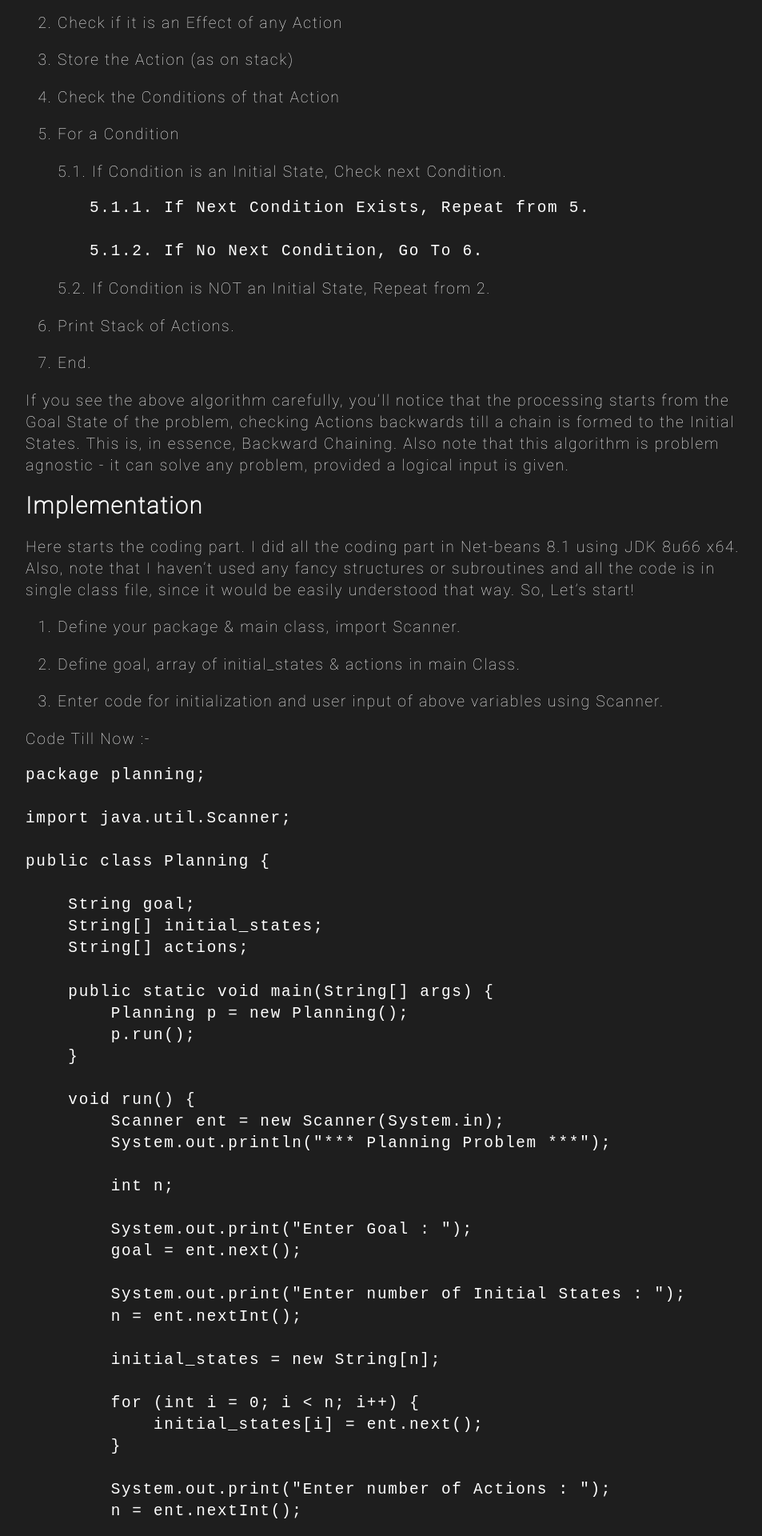
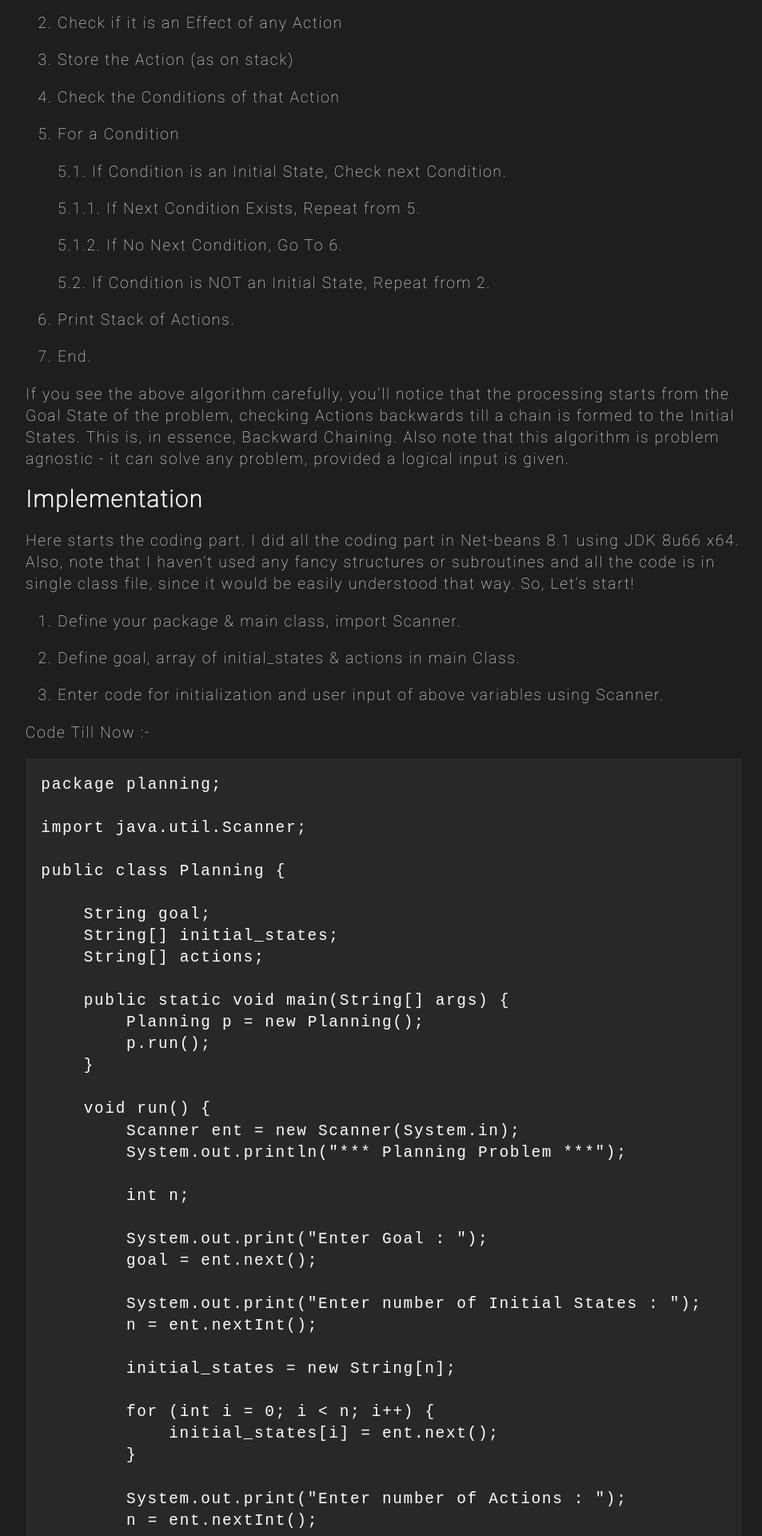
Before and after one commit to EMPAT94/empat94.github.io, a Jekyll site: the page built from _posts/2015-12-23-Planning-Problem-Part-1.md, in a window 1280 px wide. Shown: the part 1885-3805 px from the top of the page at 80% size, without its empty margins (160-1113 px from the left). Built offline with Jekyll 4.4.1, drawn with Linux system fonts in a browser that asks for light colours.

Commit message:
Fixed code display on mobile

```diff
--- a/_posts/2015-12-23-Planning-Problem-Part-1.md
+++ b/_posts/2015-12-23-Planning-Problem-Part-1.md
@@ -53,9 +53,9 @@
 
     5.1. If Condition is an Initial State, Check next Condition.
 
-          5.1.1. If Next Condition Exists, Repeat from 5.
+    5.1.1. If Next Condition Exists, Repeat from 5.
 
-          5.1.2. If No Next Condition, Go To 6.
+    5.1.2. If No Next Condition, Go To 6.
 
     5.2. If Condition is NOT an Initial State, Repeat from 2.
 
--- a/_sass/main.scss
+++ b/_sass/main.scss
@@ -50,6 +50,13 @@
 
 a {
   text-decoration: none;
+}
+
+code {
+  padding: 1em;
+  display: block;
+  background-color: rgb(40, 40, 40);
+  overflow-x: scroll;
 }
 
 /*************************
@@ -194,6 +201,10 @@
 ******************************/
 
 @media only screen and (max-width: 720px) {
+  code {
+    max-width: 19em;
+  }
+
   .container {
     nav {
       grid-template-areas: "logo menuToggleBtn";
```
